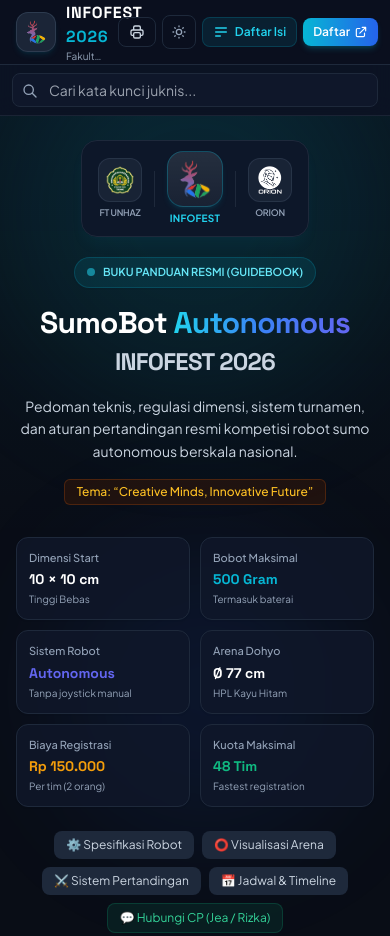
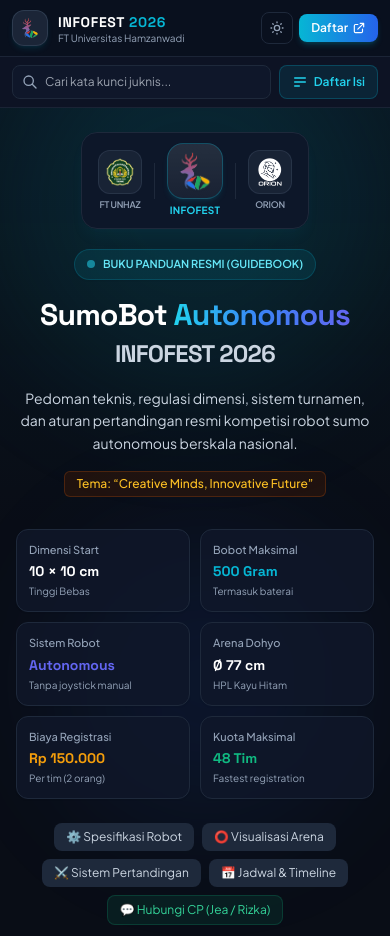
Before and after one commit to zainulmutakim7-star/guidbook_infofest, a plain HTML site: page index.html in a window 390 px wide. Shown: the top 936 px of the page. Drawn offline with nearby package versions, Linux system fonts and the light colour scheme.

Commit message:
Rapikan tampilan header dan navbar untuk layar HP (mobile)

```diff
--- a/index.html
+++ b/index.html
@@ -71,30 +71,32 @@
 
   <!-- Top Announcement / Event Banner -->
   <header
-    class="border-b border-slate-200 dark:border-slate-800/80 bg-white/85 dark:bg-[#0b1120]/85 backdrop-blur-md sticky top-0 z-40 transition-all duration-300">
-    <div class="max-w-7xl mx-auto px-3 sm:px-6 lg:px-8 h-16 flex items-center justify-between gap-2 sm:gap-4">
+    class="border-b border-slate-200 dark:border-slate-800/80 bg-white/90 dark:bg-[#0b1120]/90 backdrop-blur-md sticky top-0 z-40 transition-all duration-300">
+    <div class="max-w-7xl mx-auto px-3 sm:px-6 lg:px-8 h-14 sm:h-16 flex items-center justify-between gap-2 sm:gap-4">
 
       <!-- Brand & Event Identity -->
       <a href="#hero"
-        class="flex items-center gap-2.5 sm:gap-3 group focus:outline-none focus:ring-2 focus:ring-brand-400 rounded-lg p-1 min-w-0">
+        class="flex items-center gap-2.5 sm:gap-3 group focus:outline-none focus:ring-2 focus:ring-brand-400 rounded-lg py-1 min-w-0 flex-1 lg:flex-initial">
         <!-- Main Infofest Logo Badge -->
         <div
-          class="w-10 h-10 sm:w-11 sm:h-11 rounded-xl bg-white dark:bg-slate-800/90 border border-slate-200/80 dark:border-slate-700/80 p-1.5 flex items-center justify-center shadow-md shadow-cyan-500/10 group-hover:scale-105 transition-transform shrink-0">
+          class="w-9 h-9 sm:w-10 sm:h-10 rounded-xl bg-white dark:bg-slate-800/90 border border-slate-200/80 dark:border-slate-700/80 p-1.5 flex items-center justify-center shadow-md shadow-cyan-500/10 group-hover:scale-105 transition-transform shrink-0">
           <img src="assets/logo-infofest.png" alt="Logo Infofest 2026" class="w-full h-full object-contain">
         </div>
-        <div class="min-w-0">
-          <div class="flex items-center gap-1.5 sm:gap-2">
+        <div class="min-w-0 leading-tight">
+          <div class="flex items-center">
             <span
-              class="font-display font-bold text-base sm:text-lg tracking-wider text-slate-900 dark:text-white group-hover:text-cyan-500 transition-colors">INFOFEST
+              class="font-display font-bold text-sm sm:text-lg tracking-wider text-slate-900 dark:text-white group-hover:text-cyan-500 transition-colors whitespace-nowrap">INFOFEST
               <span class="text-cyan-500">2026</span></span>
           </div>
-          <p class="text-[10px] sm:text-xs text-slate-500 dark:text-slate-400 truncate">Fakultas Teknik Universitas
+          <p class="text-[10px] sm:text-xs text-slate-500 dark:text-slate-400 truncate sm:hidden">FT Universitas
+            Hamzanwadi</p>
+          <p class="text-xs text-slate-500 dark:text-slate-400 truncate hidden sm:block">Fakultas Teknik Universitas
             Hamzanwadi</p>
         </div>
       </a>
 
-      <!-- Quick Search Bar (Header) -->
-      <div class="relative flex-1 max-w-md hidden md:block">
+      <!-- Quick Search Bar (Desktop Header Only) -->
+      <div class="relative flex-1 max-w-md hidden lg:block">
         <div class="relative">
           <input type="text" id="global-search"
             placeholder="Cari juknis (misal: dimensi, remote, babak grup, sanksi)..."
@@ -113,19 +115,19 @@
 
       <!-- Controls: Quick Actions & Theme Toggle -->
       <div class="flex items-center gap-1.5 sm:gap-2.5 shrink-0">
-        <!-- Print / PDF Button -->
+        <!-- Print / PDF Button (Desktop Only; on Mobile moved neatly into Daftar Isi Drawer) -->
         <button onclick="window.print()" title="Cetak atau Simpan PDF"
-          class="inline-flex items-center gap-1.5 px-2.5 sm:px-3 py-1.5 text-xs font-medium rounded-lg border border-slate-200 dark:border-slate-800 text-slate-700 dark:text-slate-300 hover:bg-slate-100 dark:hover:bg-slate-800/80 transition-colors">
+          class="hidden lg:inline-flex items-center gap-1.5 px-3 py-1.5 text-xs font-medium rounded-lg border border-slate-200 dark:border-slate-800 text-slate-700 dark:text-slate-300 hover:bg-slate-100 dark:hover:bg-slate-800/80 transition-colors">
           <svg class="w-4 h-4" fill="none" stroke="currentColor" viewBox="0 0 24 24">
             <path stroke-linecap="round" stroke-linejoin="round" stroke-width="2"
               d="M17 17h2a2 2 0 002-2v-4a2 2 0 00-2-2H5a2 2 0 00-2 2v4a2 2 0 002 2h2m2 4h6a2 2 0 002-2v-4a2 2 0 00-2-2H9a2 2 0 00-2 2v4a2 2 0 002 2zm8-12V5a2 2 0 00-2-2H9a2 2 0 00-2 2v4h10z" />
           </svg>
-          <span class="hidden sm:inline">Cetak / PDF</span>
+          <span>Cetak / PDF</span>
         </button>
 
         <!-- Theme Toggle -->
         <button id="theme-toggle" title="Ganti Tema Gelap/Terang"
-          class="p-2 rounded-lg border border-slate-200 dark:border-slate-800 text-slate-600 dark:text-slate-400 hover:bg-slate-100 dark:hover:bg-slate-800 transition-colors">
+          class="w-8 h-8 sm:w-9 sm:h-9 flex items-center justify-center rounded-lg border border-slate-200 dark:border-slate-800 text-slate-600 dark:text-slate-400 hover:bg-slate-100 dark:hover:bg-slate-800 transition-colors shrink-0">
           <svg id="theme-icon-dark" class="w-4 h-4 hidden dark:block" fill="none" stroke="currentColor"
             viewBox="0 0 24 24">
             <path stroke-linecap="round" stroke-linejoin="round" stroke-width="2"
@@ -138,21 +140,12 @@
           </svg>
         </button>
 
-        <!-- Mobile TOC Toggle Button -->
-        <button id="mobile-toc-btn"
-          class="lg:hidden inline-flex items-center gap-1.5 px-2.5 py-1.5 rounded-lg bg-cyan-500/10 text-cyan-600 dark:text-cyan-400 border border-cyan-500/20 hover:bg-cyan-500/20 text-xs font-semibold">
-          <svg class="w-4 h-4" fill="none" stroke="currentColor" viewBox="0 0 24 24">
-            <path stroke-linecap="round" stroke-linejoin="round" stroke-width="2" d="M4 6h16M4 12h16M4 18h7" />
-          </svg>
-          <span>Daftar Isi</span>
-        </button>
-
         <!-- Official Register CTA -->
         <a href="https://forms.gle/U7KSpKvCLFzufi999" target="_blank" rel="noopener noreferrer"
-          class="inline-flex items-center gap-1 sm:gap-1.5 px-2.5 sm:px-3.5 py-1.5 text-xs font-semibold rounded-lg bg-gradient-to-r from-cyan-500 to-blue-600 hover:from-cyan-400 hover:to-blue-500 text-white shadow-md shadow-cyan-500/20 transition-all hover:scale-[1.02]">
+          class="inline-flex items-center gap-1 sm:gap-1.5 px-3 sm:px-3.5 py-1.5 text-xs font-semibold rounded-lg bg-gradient-to-r from-cyan-500 to-blue-600 hover:from-cyan-400 hover:to-blue-500 text-white shadow-md shadow-cyan-500/20 transition-all hover:scale-[1.02] whitespace-nowrap shrink-0">
           <span class="sm:hidden">Daftar</span>
           <span class="hidden sm:inline">Daftar Sekarang</span>
-          <svg class="w-3.5 h-3.5" fill="none" stroke="currentColor" viewBox="0 0 24 24">
+          <svg class="w-3.5 h-3.5 shrink-0" fill="none" stroke="currentColor" viewBox="0 0 24 24">
             <path stroke-linecap="round" stroke-linejoin="round" stroke-width="2"
               d="M10 6H6a2 2 0 00-2 2v10a2 2 0 002 2h10a2 2 0 002-2v-4M14 4h6m0 0v6m0-6L10 14" />
           </svg>
@@ -160,16 +153,28 @@
       </div>
     </div>
 
-    <!-- Mobile Search Row -->
-    <div class="px-3 py-2 border-t border-slate-200 dark:border-slate-800 md:hidden bg-slate-50 dark:bg-slate-900/50">
-      <div class="relative">
-        <input type="text" id="global-search-mobile" placeholder="Cari kata kunci juknis..."
-          class="w-full bg-white dark:bg-slate-900 text-sm rounded-lg pl-9 pr-3 py-1.5 border border-slate-300 dark:border-slate-800 focus:outline-none focus:ring-2 focus:ring-cyan-500 text-slate-800 dark:text-slate-200">
-        <svg class="w-4 h-4 text-slate-400 absolute left-2.5 top-2.5" fill="none" stroke="currentColor"
-          viewBox="0 0 24 24">
-          <path stroke-linecap="round" stroke-linejoin="round" stroke-width="2"
-            d="M21 21l-6-6m2-5a7 7 0 11-14 0 7 7 0 0114 0z" />
-        </svg>
+    <!-- Mobile & Tablet Utility Row: Search + Daftar Isi Button -->
+    <div
+      class="px-3 sm:px-6 py-2 border-t border-slate-200 dark:border-slate-800/80 lg:hidden bg-slate-50/90 dark:bg-slate-900/60">
+      <div class="max-w-7xl mx-auto flex items-center gap-2">
+        <div class="relative flex-1 min-w-0">
+          <input type="text" id="global-search-mobile" placeholder="Cari kata kunci juknis..."
+            class="w-full bg-white dark:bg-slate-900 text-xs sm:text-sm rounded-lg pl-8 pr-3 py-2 border border-slate-300 dark:border-slate-800 focus:outline-none focus:ring-2 focus:ring-cyan-500 text-slate-800 dark:text-slate-200">
+          <svg class="w-4 h-4 text-slate-400 absolute left-2.5 top-1/2 -translate-y-1/2" fill="none"
+            stroke="currentColor" viewBox="0 0 24 24">
+            <path stroke-linecap="round" stroke-linejoin="round" stroke-width="2"
+              d="M21 21l-6-6m2-5a7 7 0 11-14 0 7 7 0 0114 0z" />
+          </svg>
+        </div>
+
+        <!-- Mobile TOC Toggle Button -->
+        <button id="mobile-toc-btn"
+          class="inline-flex items-center gap-1.5 px-3 py-2 rounded-lg bg-cyan-500/10 text-cyan-600 dark:text-cyan-400 border border-cyan-500/25 hover:bg-cyan-500/20 text-xs font-semibold whitespace-nowrap shrink-0 transition-colors">
+          <svg class="w-4 h-4 shrink-0" fill="none" stroke="currentColor" viewBox="0 0 24 24">
+            <path stroke-linecap="round" stroke-linejoin="round" stroke-width="2" d="M4 6h16M4 12h16M4 18h7" />
+          </svg>
+          <span>Daftar Isi</span>
+        </button>
       </div>
     </div>
   </header>
@@ -498,13 +503,23 @@
               <!-- Cloned from desktop links via JS -->
             </nav>
           </div>
-          <div class="pt-4 mt-4 border-t border-slate-200 dark:border-slate-800">
-            <div class="flex items-center justify-center gap-3 mb-2">
-              <img src="assets/logo-ft-unhaz-clean.png" alt="FT Unhaz" class="w-6 h-6 object-contain">
-              <img src="assets/logo-infofest.png" alt="Infofest" class="w-7 h-7 object-contain">
-              <img src="assets/logo-orion-clean.png" alt="Orion" class="w-6 h-6 object-contain dark:invert">
-            </div>
-            <p class="text-[10px] text-center text-slate-500">INFOFEST 2026 • Fakultas Teknik Universitas Hamzanwadi</p>
+          <div class="pt-4 mt-4 border-t border-slate-200 dark:border-slate-800 space-y-3">
+            <button onclick="document.getElementById('mobile-toc-drawer').classList.add('hidden'); window.print();"
+              class="w-full inline-flex items-center justify-center gap-2 px-3 py-2 text-xs font-semibold rounded-xl border border-slate-200 dark:border-slate-700 bg-slate-50 dark:bg-slate-800/80 text-slate-700 dark:text-slate-200 hover:bg-slate-100 dark:hover:bg-slate-800 transition-colors">
+              <svg class="w-4 h-4" fill="none" stroke="currentColor" viewBox="0 0 24 24">
+                <path stroke-linecap="round" stroke-linejoin="round" stroke-width="2"
+                  d="M17 17h2a2 2 0 002-2v-4a2 2 0 00-2-2H5a2 2 0 00-2 2v4a2 2 0 002 2h2m2 4h6a2 2 0 002-2v-4a2 2 0 00-2-2H9a2 2 0 00-2 2v4a2 2 0 002 2zm8-12V5a2 2 0 00-2-2H9a2 2 0 00-2 2v4h10z" />
+              </svg>
+              <span>Cetak / Simpan PDF</span>
+            </button>
+            <div>
+              <div class="flex items-center justify-center gap-3 mb-2">
+                <img src="assets/logo-ft-unhaz-clean.png" alt="FT Unhaz" class="w-6 h-6 object-contain">
+                <img src="assets/logo-infofest.png" alt="Infofest" class="w-7 h-7 object-contain">
+                <img src="assets/logo-orion-clean.png" alt="Orion" class="w-6 h-6 object-contain dark:invert">
+              </div>
+              <p class="text-[10px] text-center text-slate-500">INFOFEST 2026 • Fakultas Teknik Universitas Hamzanwadi</p>
+            </div>
           </div>
         </div>
       </div>
--- a/styles.css
+++ b/styles.css
@@ -3,7 +3,13 @@
 /* Custom Smooth Scroll & Padding */
 html {
   scroll-behavior: smooth;
-  scroll-padding-top: 5rem;
+  scroll-padding-top: 7.5rem;
+}
+
+@media (min-width: 1024px) {
+  html {
+    scroll-padding-top: 5rem;
+  }
 }
 
 /* Custom Scrollbar for Sidebar */
```
